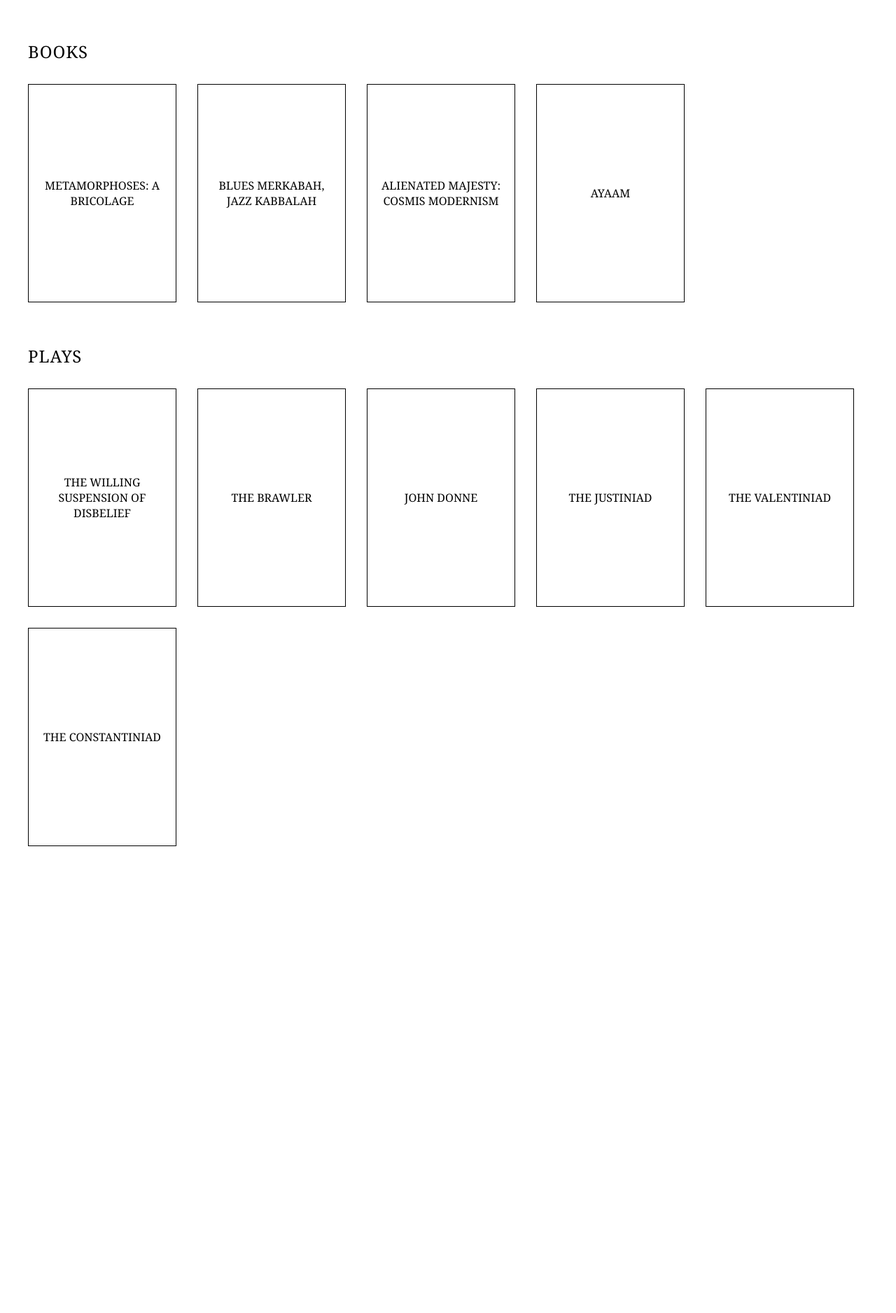
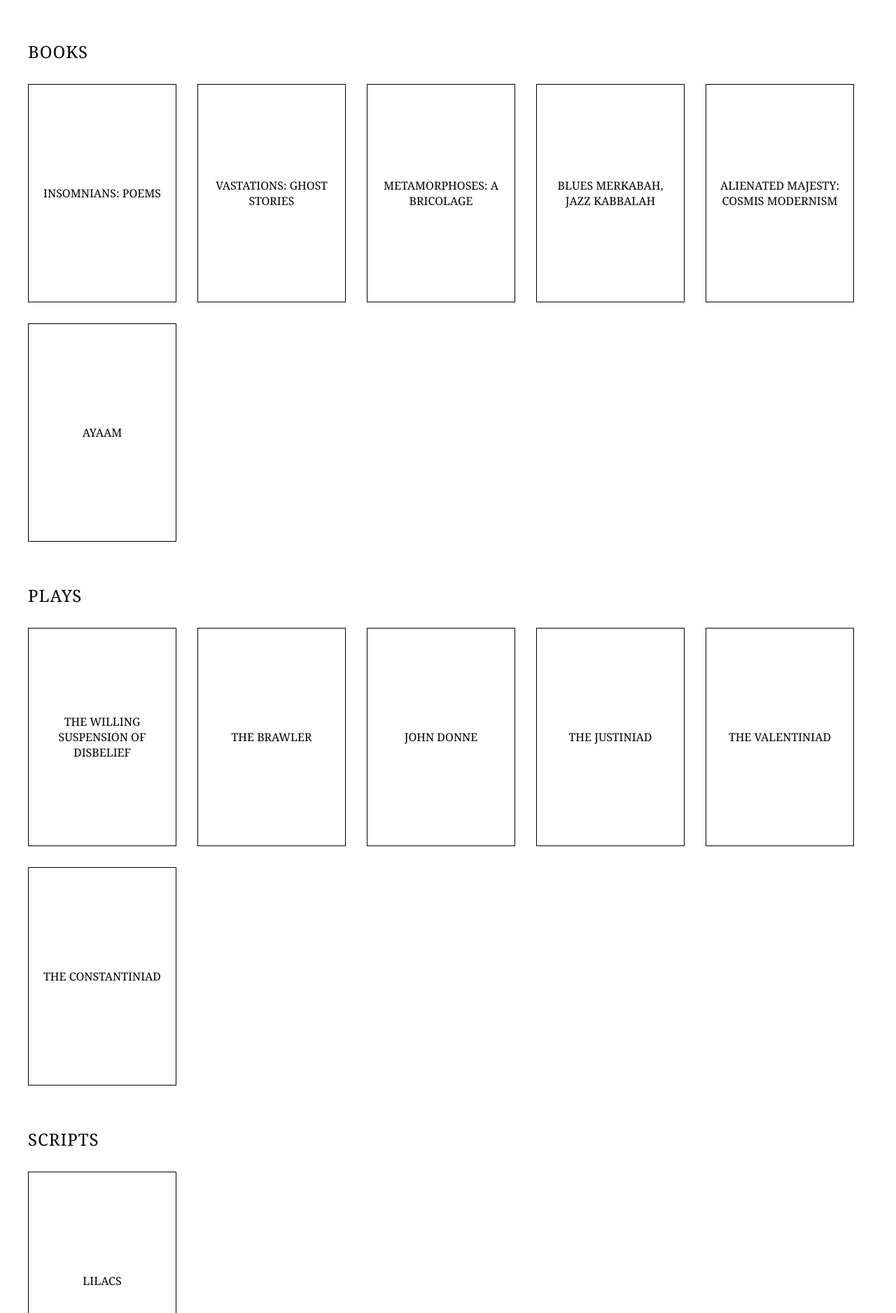
Before and after one commit to AllanWayworth/inigobell.xyz, a plain HTML site: page index.html in a window 1280 px wide. Shown: the part 96-1972 px from the top of the page at 70% size. Before the commit the page ends 1355 px from the top, so only its background shows below. Drawn offline with Linux system fonts and the light colour scheme.

Commit message:
Update index.html

```diff
--- a/index.html
+++ b/index.html
@@ -61,6 +61,8 @@
 <h2>BOOKS</h2>
 
 <div class="grid">
+    <a class="cover" href="#">INSOMNIANS: POEMS</a>
+    <a class="cover" href="#">VASTATIONS: GHOST STORIES</a>
     <a class="cover" href="#">METAMORPHOSES: A BRICOLAGE</a>
     <a class="cover" href="#">BLUES MERKABAH, JAZZ KABBALAH</a>
     <a class="cover" href="#">ALIENATED MAJESTY: COSMIS MODERNISM</a>
@@ -79,5 +81,12 @@
     <a class="cover" href="#">THE CONSTANTINIAD</a>
 </div>
 
+<h2>SCRIPTS</h2>
+
+<div class="grid">
+    <a class="cover" href="#">LILACS</a>
+</div>
+
+
 </body>
 </html>
```
